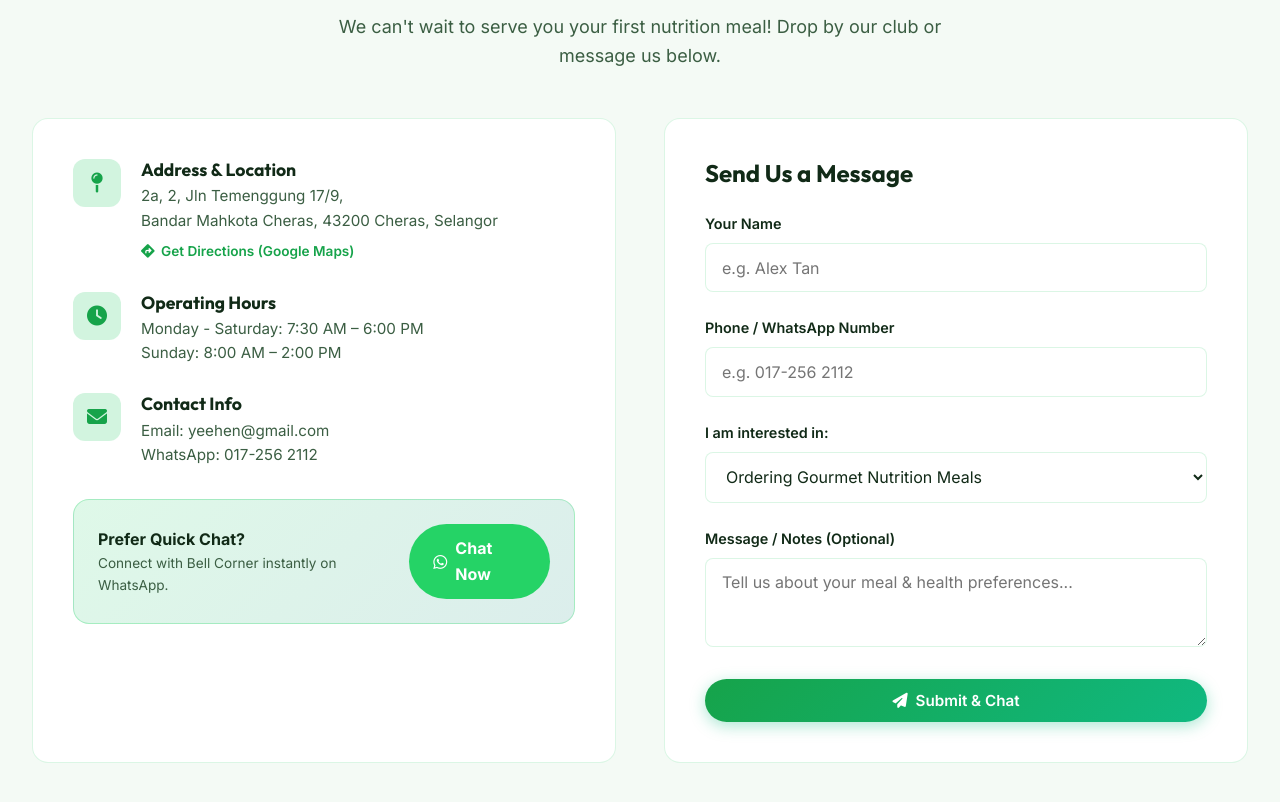
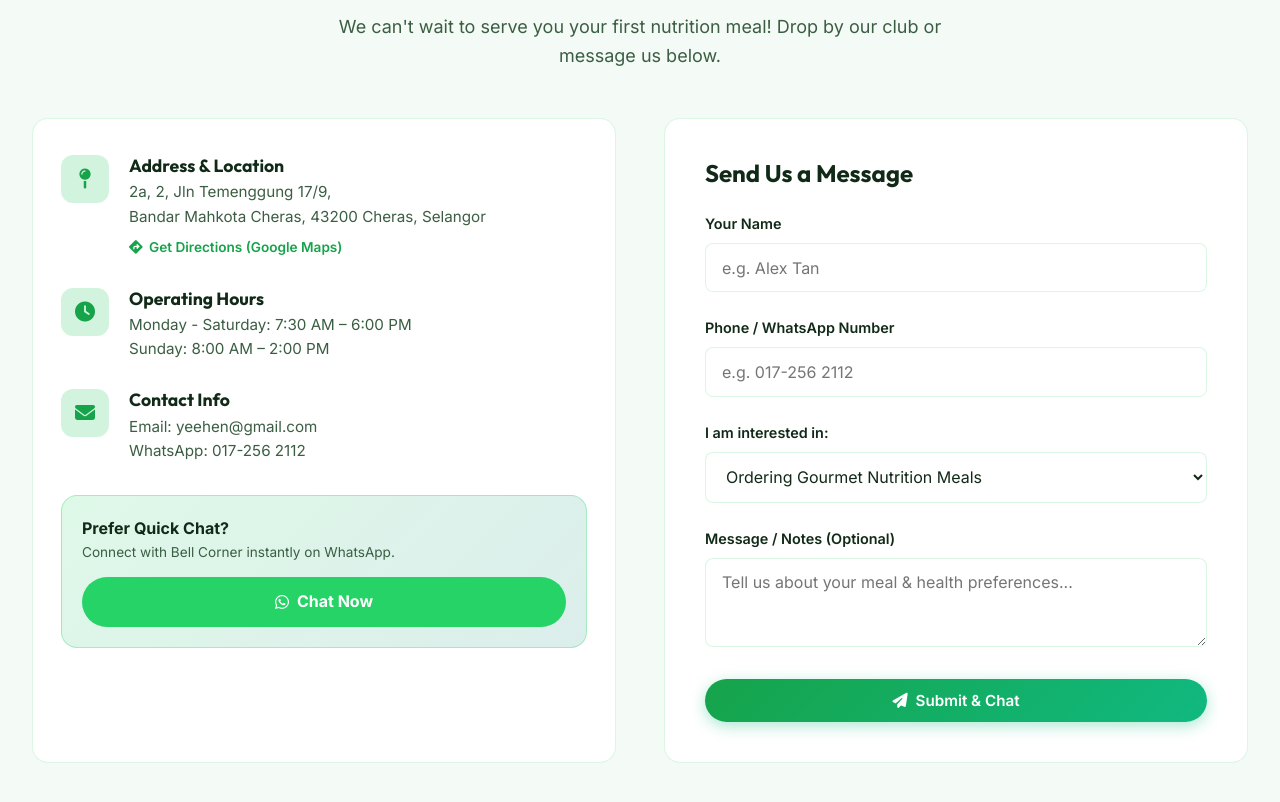
Before and after one commit to yxiao17028/Herbal-Life, a plain HTML site: page bell-corner-landing-page/index.html in a window 1280 px wide. Shown: the part 6175-6977 px from the top of the page. Drawn offline with Linux system fonts and the light colour scheme.

Commit message:
Add files via upload

```diff
--- a/bell-corner-landing-page/index.css
+++ b/bell-corner-landing-page/index.css
@@ -1395,28 +1395,52 @@ select.form-control option {
   font-size: 0.95rem;
 }
 
+.info-card {
+  background: var(--bg-card);
+  border: 1px solid var(--border-color);
+  border-radius: var(--radius-md);
+  padding: 2.25rem 1.75rem;
+  width: 100%;
+  max-width: 100%;
+  box-sizing: border-box;
+  overflow: hidden;
+  min-width: 0;
+}
+
 .whatsapp-box {
   margin-top: 2rem;
-  padding: 1.5rem;
+  padding: 1.25rem;
   background: linear-gradient(135deg, rgba(37, 211, 102, 0.15), rgba(18, 140, 126, 0.15));
   border: 1px solid rgba(37, 211, 102, 0.3);
   border-radius: var(--radius-md);
   display: flex;
-  align-items: center;
-  justify-content: space-between;
-  gap: 1rem;
+  flex-direction: column;
+  align-items: stretch;
+  gap: 0.85rem;
+  width: 100%;
+  max-width: 100%;
+  box-sizing: border-box;
+  overflow: hidden;
 }
 
 .whatsapp-btn {
   background: #25d366;
   color: #fff;
   font-weight: 700;
-  padding: 0.75rem 1.5rem;
+  padding: 0.75rem 1.25rem;
   border-radius: var(--radius-full);
-  display: flex;
-  align-items: center;
+  display: inline-flex;
+  align-items: center;
+  justify-content: center;
   gap: 0.5rem;
   transition: var(--transition);
+  width: 100%;
+  max-width: 100%;
+  box-sizing: border-box;
+  text-align: center;
+  white-space: normal !important;
+  word-break: break-word;
+  overflow-wrap: break-word;
 }
 
 .whatsapp-btn:hover {
@@ -1490,6 +1514,10 @@ select.form-control option {
   color: var(--accent-primary);
   transition: var(--transition);
   text-decoration: none;
+  max-width: 100%;
+  white-space: normal;
+  word-break: break-word;
+  overflow-wrap: break-word;
 }
 
 .map-link-btn:hover {
```
